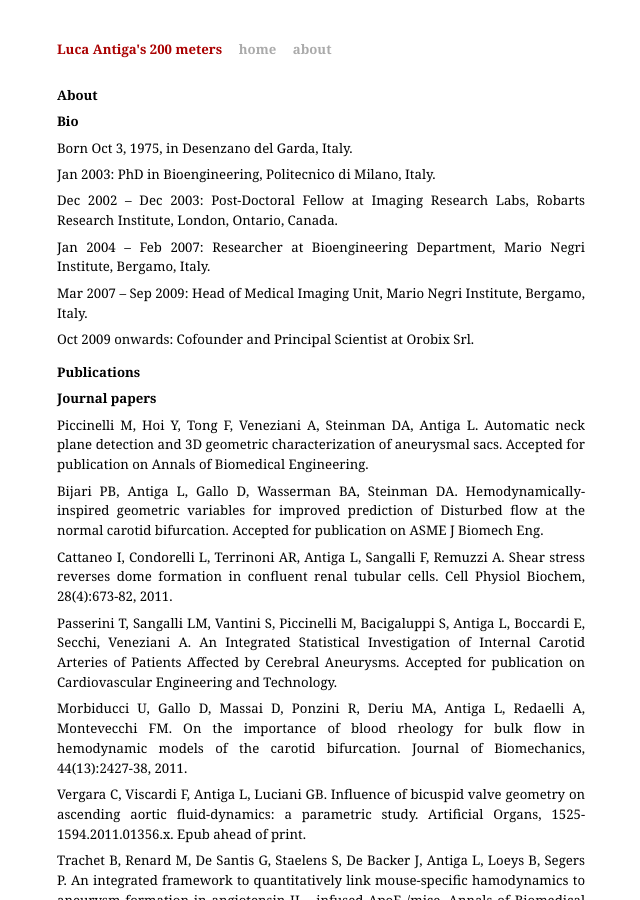
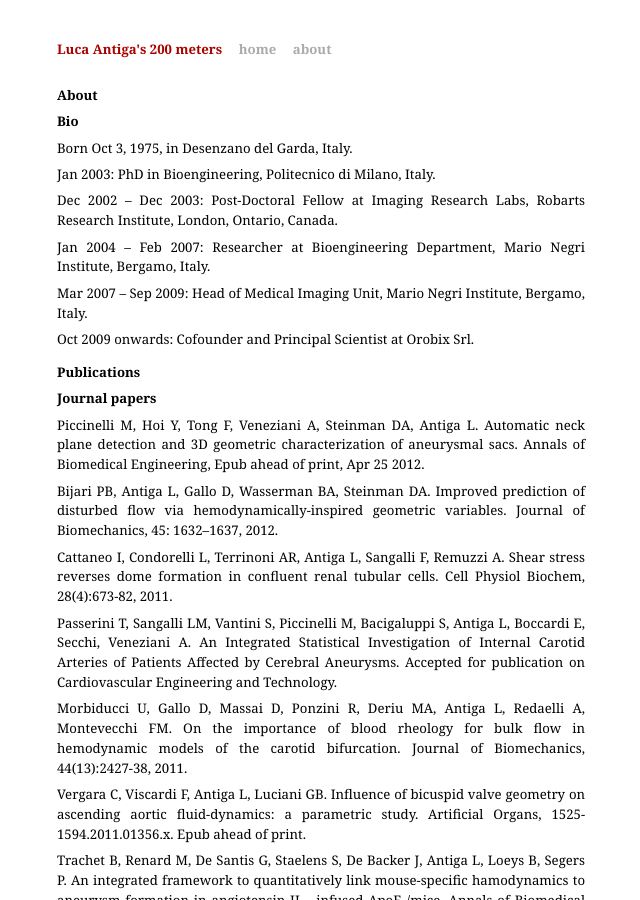
Before and after one commit to lantiga/lantiga.github.com, a Jekyll site: the page built from about.md, in a window 1280 px wide and 900 px high. Shown: the whole window, without its empty margins (319-959 px from the left). Built offline with Jekyll 4.4.1, drawn with Linux system fonts in a browser that asks for light colours; Markdown is read by kramdown in place of the engine named in the settings.

Commit message:
Updated publications.

```diff
--- a/about.md
+++ b/about.md
@@ -20,8 +20,8 @@ Publications
 Journal papers
 --------------
 
-* Piccinelli M, Hoi Y, Tong F, Veneziani A, Steinman DA, Antiga L. Automatic neck plane detection and 3D geometric characterization of aneurysmal sacs. Accepted for publication on Annals of Biomedical Engineering.
-* Bijari PB, Antiga L, Gallo D, Wasserman BA, Steinman DA. Hemodynamically-inspired geometric variables for improved prediction of Disturbed flow at the normal carotid bifurcation. Accepted for publication on ASME J Biomech Eng.
+* Piccinelli M, Hoi Y, Tong F, Veneziani A, Steinman DA, Antiga L. Automatic neck plane detection and 3D geometric characterization of aneurysmal sacs. Annals of Biomedical Engineering, Epub ahead of print, Apr 25 2012.
+* Bijari PB, Antiga L, Gallo D, Wasserman BA, Steinman DA. Improved prediction of disturbed flow via hemodynamically-inspired geometric variables. Journal of Biomechanics, 45: 1632–1637, 2012.
 * Cattaneo I, Condorelli L, Terrinoni AR, Antiga L, Sangalli F, Remuzzi A. Shear stress reverses dome formation in confluent renal tubular cells. Cell Physiol Biochem, 28(4):673-82, 2011.
 * Passerini T, Sangalli LM, Vantini S, Piccinelli M, Bacigaluppi S, Antiga L, Boccardi E, Secchi, Veneziani A. An Integrated Statistical Investigation of Internal Carotid Arteries of Patients Affected by Cerebral Aneurysms. Accepted for publication on Cardiovascular Engineering and Technology.
 * Morbiducci U, Gallo D, Massai D, Ponzini R, Deriu MA, Antiga L, Redaelli A, Montevecchi FM. On the importance of blood rheology for bulk flow in hemodynamic models of the carotid bifurcation. Journal of Biomechanics, 44(13):2427-38, 2011.
```
